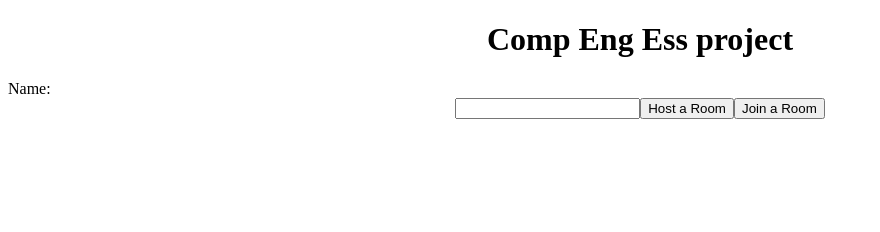
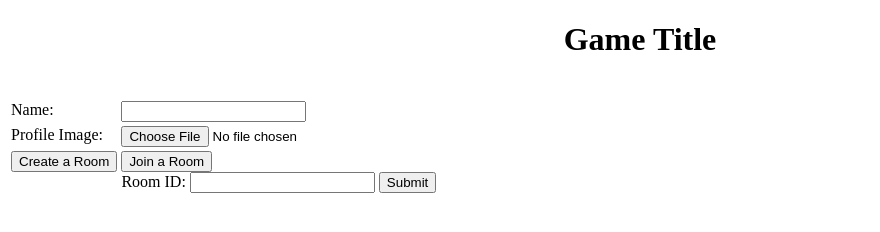
Before and after one commit to NatthasaKendo/CEE, a plain HTML site: page index.html in a window 1280 px wide. Shown: the whole page, without its empty margins (0-880 px from the left). Drawn offline with nearby package versions, Linux system fonts and the light colour scheme.

Commit message:
Update index.html

```diff
--- a/index.html
+++ b/index.html
@@ -2,29 +2,49 @@
 <html lang="en">
 
   <head>
-    <link rel="stylesheet" href="style.css">
-    <script src="script.js"></script>
-    <meta charset="UTF-8">
-    <meta http-equiv="X-UA-Compatible" content="IE=edge">
-    <meta name="viewport" content="width=device-width, initial-scale=1.0">
+    <meta charset="UTF-8" />
+    <meta http-equiv="X-UA-Compatible" content="IE=edge" />
+    <meta name="viewport" content="width=device-width, initial-scale=1.0" />
     <script src="https://code.jquery.com/jquery-3.6.0.slim.min.js"></script>
-    <title>Document</title>
+    <script src="https://www.gstatic.com/firebasejs/8.3.1/firebase-app.js"></script>
+    <script src="https://www.gstatic.com/firebasejs/8.3.1/firebase-firestore.js"></script>
+
+    <script src="index_script.js"></script>
+    <link rel="stylesheet" href="index_style.css" />
+
+    <title>Game Title</title>
   </head>
 
   <body>
-    <h1 class="header">Comp Eng Ess project </h1>
-    <label id="namespace">Name: </label>
-    <div id="space">
-        <input type="text" id="name" name="name"><br>
-        <button type="submit" value="host">Host a Room</button>
-        <button type="submit" value="join" onclick="joinRoom()">Join a Room</button><br>
-    </div>
 
+    <h1>Game Title</h1>
+
+    <form>
+      <table>
+        <tr>
+          <td><label for="name">Name: </label></td>
+          <td><input type="text" id="name" name="name" /></td>
+        </tr>
+        <br />
+        <tr>
+          <td><label for="img">Profile Image: </label></td>
+          <td><input type="file" id="img" accept="image/*" /></td>
+        </tr>
+        <tr>
+          <td>
+            <button id="host" onclick="createRoom()">Create a Room</button>
+          </td>
+          <td>
+            <button type="submit" id="join">Join a Room</button><br />
             <div id="join-room">
               <label for="roomID">Room ID:</label>
-        <input type="text" id="roomID" name="roomID">
+              <input type="text" id="roomID" name="roomID" />
               <button type="submit" value="submit">Submit</button>
             </div>
+          </td>
+        </tr>
+      </table>
+    </form>
   </body>
 
 </html>
```
Lines whose indentation alone changed are shown as unchanged.
